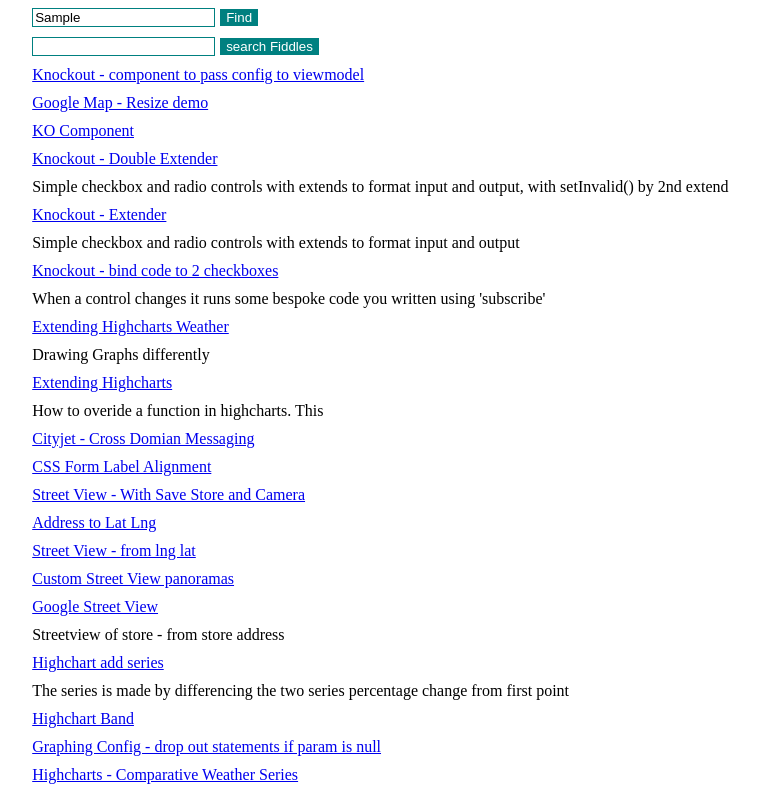
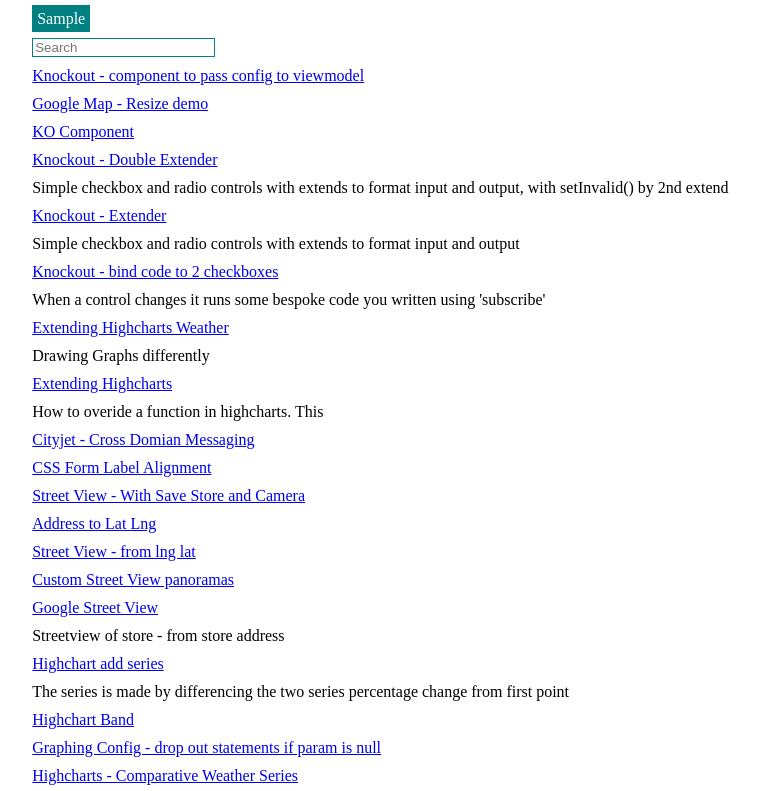
Before and after one commit to nzar-tofiq/search_fiddles, a plain HTML site: page index.html in a window 1280 px wide. Both pictures are taken after typing "Sample" into the empty fields and a click on the input "Find". Shown: the top 791 px of the page, without its empty margins (39-799 px from the left). Drawn offline with nearby package versions, Linux system fonts and the light colour scheme.

Commit message:
matching title and description

```diff
--- a/index.html
+++ b/index.html
@@ -20,6 +20,10 @@
 
 			.text_box {
 				border: teal solid 1px;
+			}
+
+			.search_fiddles_text {
+				display: none;
 			}
 
 			.button {
@@ -61,8 +65,7 @@
 			</script> -->
 			</div>
 			<div class="search_fiddles">
-			<input type="text" class="search_fiddles_text text_box">
-			<input type="button" value="search Fiddles" class="searc_fiddles_btn button">
+				<input type="text" class="search_fiddles_text text_box" placeholder="Search">
 			</div>
 			<div class="fiddles">
 
@@ -83,21 +86,30 @@
 					userName = $('.find_user_text').val();
 					userLink = '<a href="http://jsfiddle.net/user/' + userName + '/fiddles/">' + userName + '</a>';
 
-				function search(str, data) {
-					results = $(data).map(function(entry) {
-						match = data[entry].title.toLowerCase().indexOf(str.toLowerCase()) > -1;
-						return match ? data[entry] : null;
+					$('.user_info').html(userLink);
+					$('div').data('allFiddles', data);
+					$('.find_user').hide();
+					$('.search_fiddles_text').show();
+					showFiddles('');
 				});
-					return results;
-				}
 
-				function update(str) {
+				function showFiddles(str) {
+					var data = $('div').data('allFiddles'),
+						results, match;
+
 					if (str === '') {
 						str = ' ';
 					}
-					results = search(str, data);
-					$('.fiddles').html("");
 
+					results = $(data).map(function(entry) {
+						//console.log('\n\n\n...........here is the data ...................\n\n\n', entry);
+						matchDesc = data[entry].description.toLowerCase().indexOf(str.toLowerCase()) > -1;
+						matchTitle = data[entry].title.toLowerCase().indexOf(str.toLowerCase()) > -1;
+						match = matchTitle | matchDesc;
+						//console.log('\n\n\n...........here is the data ...................\n\n\n', match);
+						return match ? data[entry] : null;
+					});
+					$('.fiddles').html('');
 					$(results).each(function(i, v) {
 						template = '<div class="title"><a href="http://' + this.url + '">' + this.title + '</a></div>';
 						template += '<div class = "description" > ' + this.description + '</div>';
@@ -105,9 +117,8 @@
 					});
 				}
 				$('.search_fiddles_text').keyup(function() {
-					update($(this).val());
-				});
-				update(' ', data);
+					console.log($(this).val());
+					showFiddles($(this).val());
 				});
 			});
 			// function renderUserInfoLink(userName) {
```
Lines whose indentation alone changed are shown as unchanged.
